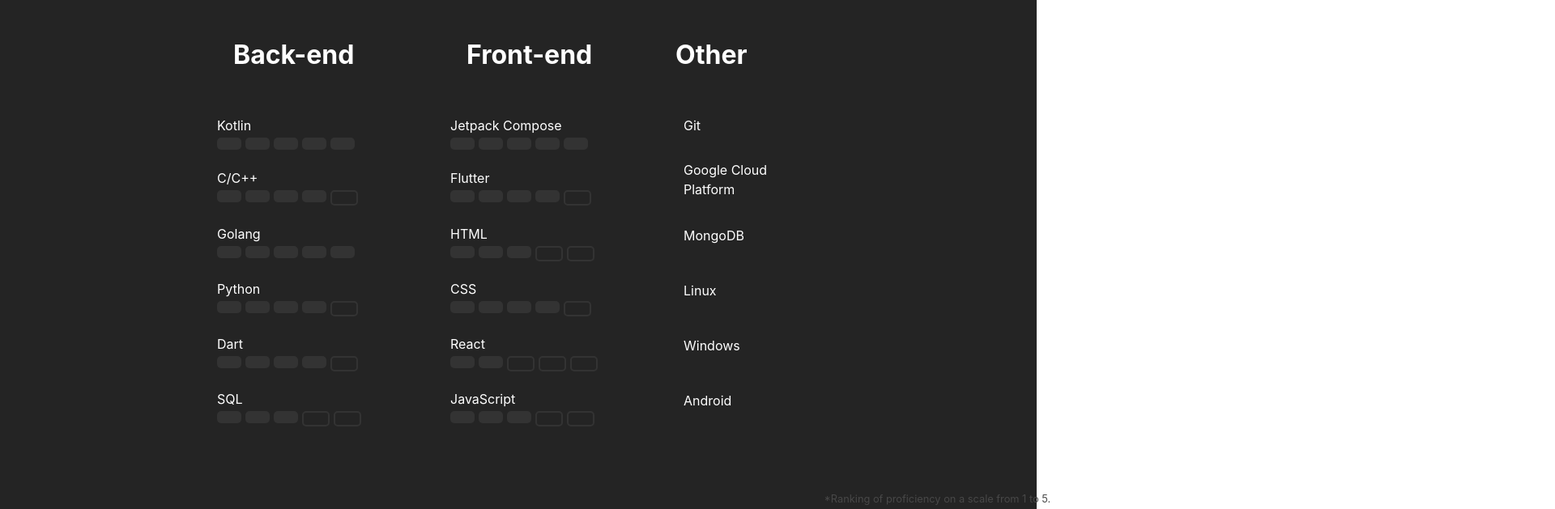
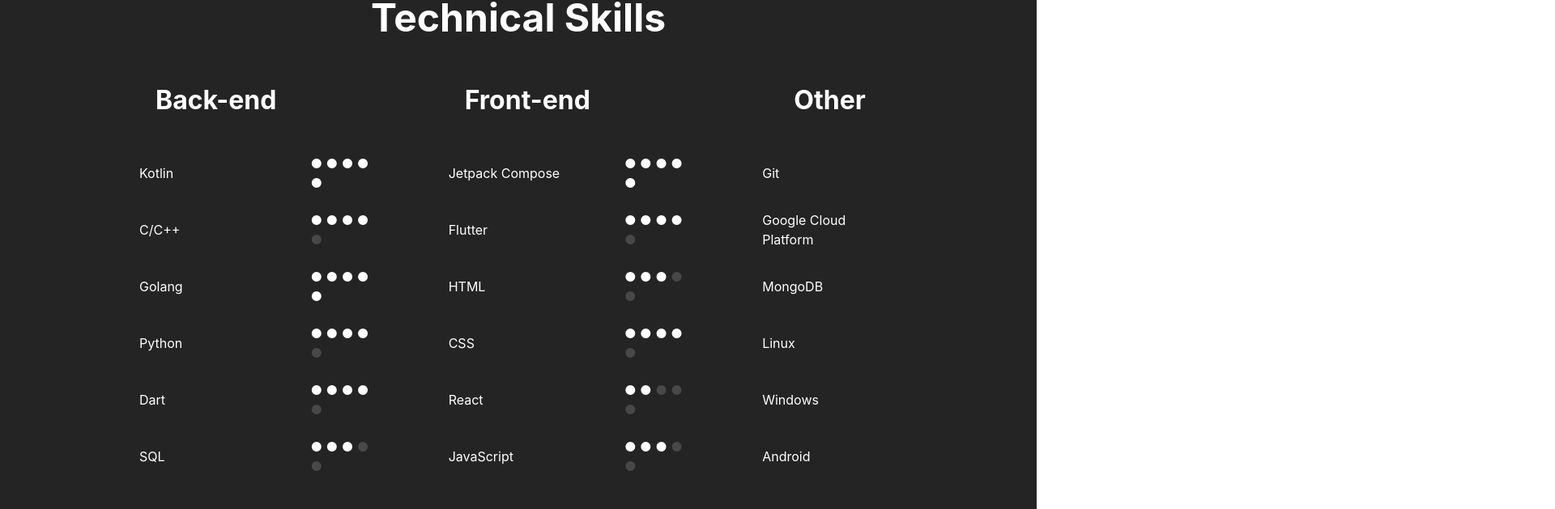
Before and after one commit to MaloSunce/ReactDemo, a React (Vite) app in the folder ReactDemo/: page / in a window 1280 px wide. Shown: the part 1807-2436 px from the top of the page at 81% size, 1920 px wide, since content can reach past the window. Built offline with nearby package versions, Linux system fonts and the light colour scheme.

Commit message:
update: TechSkills table implementation

```diff
--- a/ReactDemo/package.json
+++ b/ReactDemo/package.json
@@ -16,6 +16,7 @@
     "react": "^18.3.1",
     "react-dom": "^18.3.1",
     "react-slick": "^0.30.3",
+    "react-table": "^7.8.0",
     "slick-carousel": "^1.8.1"
   },
   "devDependencies": {
--- a/ReactDemo/src/content/TechSkills.css
+++ b/ReactDemo/src/content/TechSkills.css
@@ -5,36 +5,22 @@
     width: 75%;
     scroll-snap-align: start;
     margin: auto;
+    align-items: center;
+    justify-content: center;
 }
 
-table {
-    width: 80%;
-    margin: 0 10% 0 auto;
-    table-layout: fixed;
+.TechSkills h2 {
+    margin-bottom: 1% !important;
 }
 
-th, td {
+table th,
+table td {
     padding: 10px;
-    height: 40px;
-}
-
-th {
     text-align: left;
 }
 
-th.WideCol {
-    width: 35%
+table th {
+    white-space: nowrap;
+    word-break: break-word;
+    text-align: center;
 }
-
-.LeftAlign {
-    padding: 0;
-}
-
-.LeftAlign h3 {
-    margin: 0;
-}
-
-.SkillItem {
-    height: 60%;
-    text-align: left;
-}
--- a/ReactDemo/src/content/TechSkills.jsx
+++ b/ReactDemo/src/content/TechSkills.jsx
@@ -1,6 +1,7 @@
 import './TechSkills.css'
 
-import * as React from 'react';
+import React from 'react';
+import {useTable} from 'react-table';
 
 function TechSkills() {
 
@@ -25,114 +26,101 @@
 
     const other = ["Git", "Google Cloud Platform", "MongoDB", "Linux", "Windows", "Android"];
 
+    const maxLength = Math.max(backend.length, frontend.length, other.length);
+
+    // Generate set of 5 dots representing the proficiency of each skill
+    const proficiency = (prof) => {
+        const maxLevel = 5;
+        const filled = '● '.repeat(prof);
+        const empty = '● '.repeat(maxLevel - prof);
+
+        return (
+            <>
+                {filled.split(' ').map((dot, index) => (
+                    <span key={`filled-${index}`} style={{color: 'var(--text-primary)'}}> {dot} </span>
+                ))}
+                {empty.split(' ').map((dot, index) => (
+                    <span key={`empty-${index}`} style={{color: 'var(--accent-secondary)'}}> {dot} </span>
+                ))}
+            </>
+        );
+    };
+
+    const data = Array.from({length: maxLength}).map((_, index) => ({
+        skillBackend: backend[index]?.[0] || "",
+        profBack: proficiency(backend[index]?.[1] || 0),  // Convert proficiency to dots
+        skillFrontend: frontend[index]?.[0] || "",
+        profFront: proficiency(frontend[index]?.[1] || 0), // Convert proficiency to dots
+        skillOther: other[index] || "",
+    }));
+
+    // Map each column header title to the corresponding key
+    const columns = React.useMemo(() => [
+        {
+            Header: "Back-end",
+            accessor: "skillBackend",
+        },
+        {
+            Header: "",
+            accessor: "profBack"
+        },
+        {
+            Header: "",
+            accessor: "blank1"
+        },
+        {
+            Header: "Front-end",
+            accessor: "skillFrontend",
+        },
+        {
+            Header: "",
+            accessor: "profFront"
+        },
+        {
+            Header: "",
+            accessor: "blank2"
+        },
+        {
+            Header: "Other",
+            accessor: "skillOther"
+        },
+    ], []);
+
+    const {getTableProps, getTableBodyProps, headerGroups, rows, prepareRow} =
+        useTable({columns, data});
+
     return (
         <div className="TechSkills" id="TechSkills">
-            <h2 style={{margin: '5% auto 2% auto', paddingRight: '2%'}}>Technical Skills</h2>
-
-            <table>
-                <thead>
-                <tr>
-                    <th className="WideCol"><h3>Back-end</h3></th>
-                    <th className="WideCol"><h3>Front-end</h3></th>
-                    <th className="LeftAlign"><h3>Other</h3></th>
-                </tr>
-                </thead>
-                <tbody>
-                {/* Map each (skill, proficiency) pair to a row in each their own column */}
-                {Array(Math.max(backend.length, frontend.length, other.length))
-                    .fill(null)
-                    .map((_, index) => (
-                        <tr key={index}>
-                            <td>
-                                {backend[index] ? (
-                                    <div className="SkillItem">
-                                        <div>{backend[index][0]}</div>
-                                        {backend[index][1] ? (
-                                            <div style={{display: 'flex', gap: '5px', marginTop: '3px'}}>
-                                                {Array(backend[index][1]).fill(null).map((_, barIndex) => (
-                                                    <div
-                                                        key={barIndex}
-                                                        style={{
-                                                            backgroundColor: 'var(--accent)',
-                                                            width: `30px`,
-                                                            height: '15px',
-                                                            borderRadius: '5px'
-                                                        }}
-                                                    ></div>
-                                                ))}
-                                                {Array(5-backend[index][1]).fill(null).map((_, barIndex) => (
-                                                    <div
-                                                        key={barIndex}
-                                                        style={{
-                                                            backgroundColor: 'Transparent',
-                                                            border: '2px solid var(--accent)',
-                                                            width: `30px`,
-                                                            height: '15px',
-                                                            borderRadius: '5px'
-                                                        }}
-                                                    ></div>
-                                                ))}
-                                            </div>
-                                        ) : <div></div>}
-                                        {/* <div style={{backgroundColor: 'var(--accent)', width: `${backend[index][1] * 18}%`, borderRadius: '10px'}}></div>*/}
-                                    </div>
-                                ) :
-                                    <div></div> // Empty div as default for missing data
-                                }
-                            </td>
-
-                            <td>
-                                {frontend[index] ? (
-                                    <div className="SkillItem">
-                                        <div>{frontend[index][0]}</div>
-                                        {frontend[index][1] ? (
-                                            <div style={{display: 'flex', gap: '5px', marginTop: '3px'}}>
-                                                {Array(frontend[index][1]).fill(null).map((_, barIndex) => (
-                                                    <div
-                                                        key={barIndex}
-                                                        style={{
-                                                            backgroundColor: 'var(--accent)',
-                                                            width: `30px`,
-                                                            height: '15px',
-                                                            borderRadius: '5px'
-                                                        }}
-                                                    ></div>
-                                                ))}
-                                                {Array(5-frontend[index][1]).fill(null).map((_, barIndex) => (
-                                                    <div
-                                                        key={barIndex}
-                                                        style={{
-                                                            backgroundColor: 'Transparent',
-                                                            border: '2px solid var(--accent)',
-                                                            width: `30px`,
-                                                            height: '15px',
-                                                            borderRadius: '5px'
-                                                        }}
-                                                    ></div>
-                                                ))}
-                                            </div>
-                                        ) : <div></div>}
-                                    </div>
-                                ) :
-                                    <div></div> // Empty div as default for missing data
-                                }
-                            </td>
-
-                            <td style={{textAlign: 'left'}}> {other[index] ? other[index] : ""} </td>
-                        </tr>
-                    ))}
-                </tbody>
-
-            </table>
-            <p style={
-                {
-                    fontSize: '0.8em',
-                    color: 'var(--accent-secondary)',
-                    width: '100vw',
-                    marginLeft: '67vw',
-                    marginTop: '6vw'
-                }}>*Ranking of proficiency on a scale from 1 to 5.</p>
+            <h2>Technical Skills</h2>
+            <div className="TableContainer">
+                <table {...getTableProps()}>
+                    <thead>
+                    {headerGroups.map((headerGroup) => (
+                        <tr {...headerGroup.getHeaderGroupProps()}>
+                            {headerGroup.headers.map((columns) => (
+                                <th {...columns.getHeaderProps()}>
+                                    <h3>
+                                        {columns.render("Header")}
+                                    </h3>
+                                </th>
+                            ))}
+                        </tr>))}
+                    </thead>
+                    <tbody {...getTableBodyProps()}>
+                    {rows.map((row) => {
+                        prepareRow(row)
+                        return (
+                            <tr {...row.getRowProps()}>
+                                {row.cells.map((cell) => (
+                                    <td {...cell.getCellProps()}> {cell.render("Cell")} </td>
+                                ))}
+                            </tr>)
+                    })}
+                    </tbody>
+                </table>
+            </div>
         </div>
     );
 }
+
 export default TechSkills
```
Also changed, not shown: 1 other file (tests, documents, lock files or other folders).
